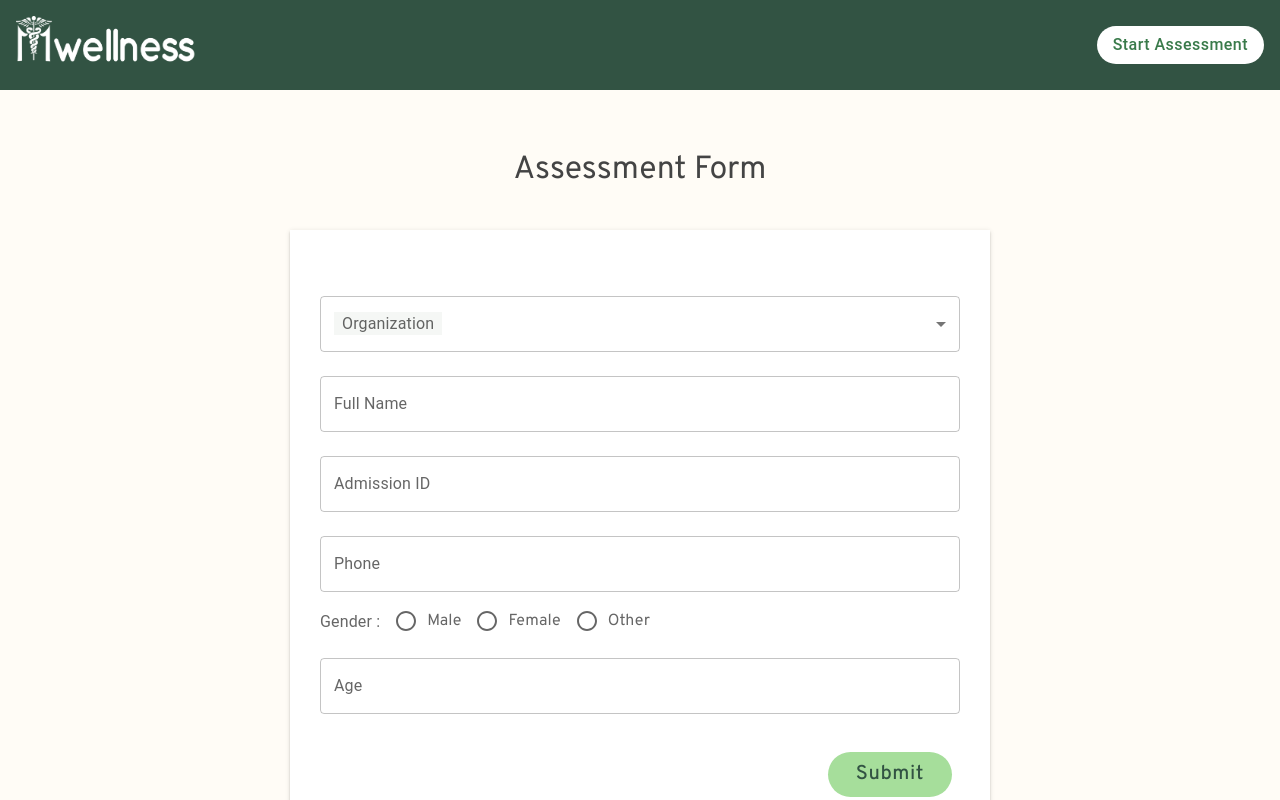
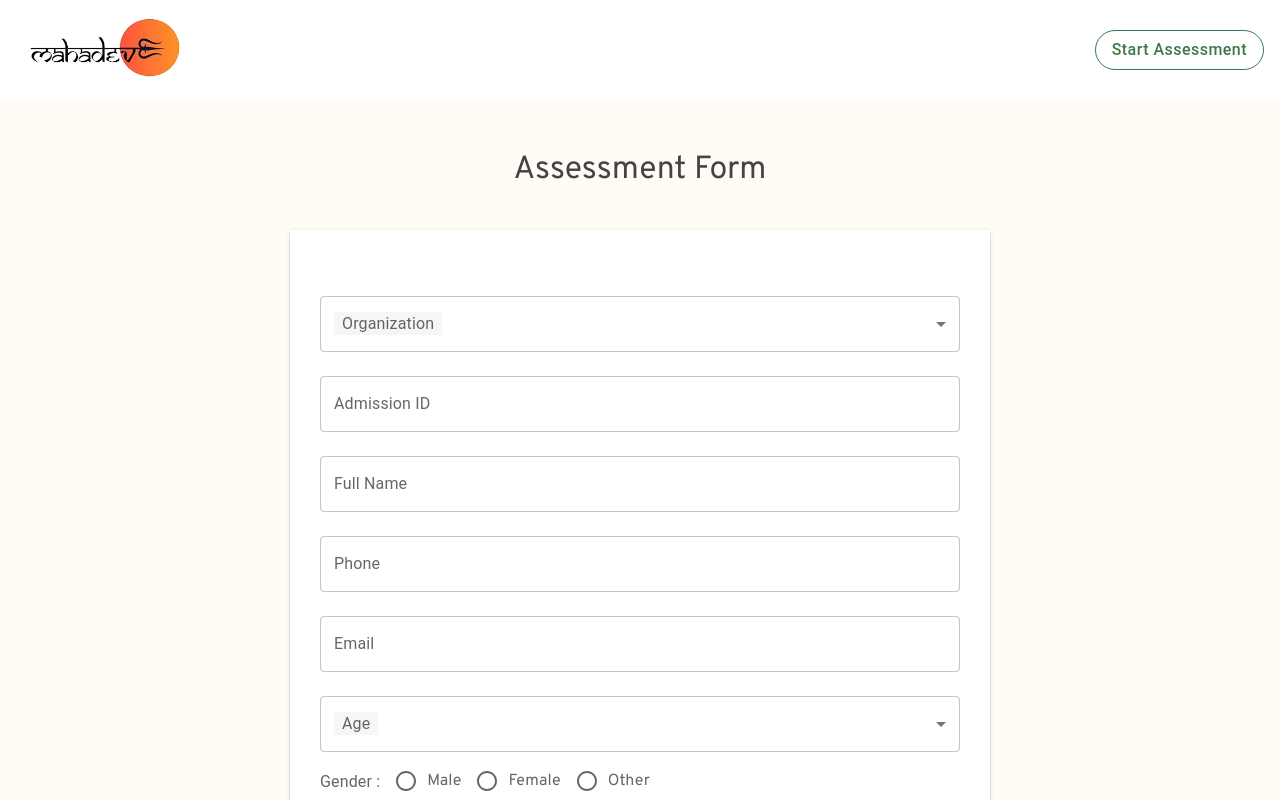
Before and after one commit to KaushalS1911/m_wellness_fe, a React (Create React App) app: page /assessment-form in a window 1280 px wide. Shown: the top 800 px of the page. Built offline with nearby package versions, Linux system fonts and the light colour scheme.

Commit message:
change logo

```diff
--- a/src/App.js
+++ b/src/App.js
@@ -15,7 +15,7 @@ import GetStartedForm from "./pages/getStarted/getStartedForm/GetStartedForm";
 import StartAssessment from "./pages/getStarted/startAssessment/StartAssessment";
 import {Box} from "@mui/material";
 
-function App() {
+export default function App() {
   return (
     <>
       <Header />
@@ -36,9 +36,7 @@ function App() {
       </Routes>
 
       {/*<Footer />*/}
-        <Box sx={{fontSize:"20px",py:2,textAlign:"center",fontWeight:"600",mt:{xs:2,md:4}}} className={"overpass"}>If you are in a crisis or any other person may be in danger - don't use this site.</Box>
+        <Box sx={{fontSize:"20px",py:5,textAlign:"center",fontWeight:"600",px:3}} className={"overpass"}>If you are in a crisis or any other person may be in danger - don't use this site.</Box>
     </>
   );
 }
-
-export default App;
--- a/src/components/global/Header.js
+++ b/src/components/global/Header.js
@@ -1,5 +1,5 @@
 import React from 'react';
-import logo from '../../assets/header/logo.png';
+import logo from '../../assets/header/logo-dark.png';
 import {
     Box,
     Button,
@@ -39,7 +39,7 @@ function Header(props) {
     <>
       <Box
         sx={{
-          backgroundColor: "darkGreen",
+          backgroundColor: "#fff",
           p: "16px",
           position: "fixed",
           top: "0",
@@ -148,7 +148,7 @@ function Header(props) {
 
                             <Button
                                 className='overpass'
-                                variant="contained"
+                                variant="outlined"
                                 sx={{
                                     width:"100% !important",
                                     borderRadius: "30px",
@@ -160,7 +160,9 @@ function Header(props) {
                                     "&:hover": {
                                         backgroundColor: "green",
                                         color: "white",
+                                    borderColor:"green",
                                     },
+                                    borderColor:"green",
                                 }}
                             >
                                 Start Assessment
@@ -231,6 +233,7 @@ function Header(props) {
               <Box>
                <NavLink to={'consent-form'}>
                    <Button
+                       variant={"outlined"}
                        sx={{
                            // fontWeight: "600",
                            background: "white",
@@ -242,7 +245,9 @@ function Header(props) {
                            borderRadius: "20px",
                            "&:hover": {
                                backgroundColor: "liteGreen",
+                           borderColor:"liteGreen"
                            },
+                           borderColor:"green"
                        }}
                    >
                       Start Assessment
--- a/src/pages/getStarted/getStartedForm/GetStartedForm.js
+++ b/src/pages/getStarted/getStartedForm/GetStartedForm.js
@@ -1,4 +1,4 @@
-import React from 'react';
+import React, {useEffect, useState} from 'react';
 import Box from "@mui/material/Box";
 import {
     Button,
@@ -16,6 +16,7 @@ import {useNavigate} from "react-router-dom";
 
 function GetStartedForm(props) {
     const navigate = useNavigate()
+    const [age,setAge] = useState([])
     const organizations = [
         { value: 'optum', label: 'Optum' },
         { value: 'teamhealth', label: 'Teamhealth' },
@@ -24,6 +25,9 @@ function GetStartedForm(props) {
         { value: 'Nhs', label: 'Nhs' },
     ];
 
+      for (let i=16;i<=100;i++){
+          age.push(i)
+      }
 
         const [formValues, setFormValues] = React.useState({
             organization: '',
@@ -32,6 +36,7 @@ function GetStartedForm(props) {
             phone: '',
             gender: false,
             age: '',
+            email:'',
         });
 
         const handleChange = (event) => {
@@ -86,6 +91,15 @@ function GetStartedForm(props) {
                                 </Select>
                             </FormControl>
 
+                                <TextField
+                                    fullWidth
+                                    margin="normal"
+                                    label="Admission ID"
+                                    name="admissionId"
+                                    value={formValues.admissionId}
+                                    onChange={handleChange}
+                                />
+
                             <TextField
                                 fullWidth
                                 margin="normal"
@@ -95,14 +109,7 @@ function GetStartedForm(props) {
                                 onChange={handleChange}
                             />
 
-                            <TextField
-                                fullWidth
-                                margin="normal"
-                                label="Admission ID"
-                                name="admissionId"
-                                value={formValues.admissionId}
-                                onChange={handleChange}
-                            />
+
 
                             <TextField
                                 fullWidth
@@ -112,9 +119,46 @@ function GetStartedForm(props) {
                                 value={formValues.phone}
                                 onChange={handleChange}
                             />
+                                <TextField
+                                fullWidth
+                                margin="normal"
+                                label="Email"
+                                name="email"
+                                value={formValues.email}
+                                onChange={handleChange}
+                            />
 
-                                <Box display="flex" alignItems="center" margin="normal">
-                                    <FormLabel component="legend" style={{ marginRight: '1rem' }}>Gender :</FormLabel>
+
+                                <FormControl fullWidth margin="normal">
+                                    <InputLabel  sx={{
+                                        backgroundColor: formValues.organization ? 'white' : 'white',
+                                        px: 1,
+                                        '&.Mui-focused': {
+                                            backgroundColor: 'white',
+                                        },
+                                    }}>Age</InputLabel>
+                                    <Select
+                                        name="age"
+                                        value={formValues.age}
+                                        onChange={handleChange}
+                                    >
+                                        {age.map((option) => (
+                                            <MenuItem key={option} value={option} >
+                                                {option}
+                                            </MenuItem>
+                                        ))}
+                                    </Select>
+                                </FormControl>
+                            {/*<TextField*/}
+                            {/*    fullWidth*/}
+                            {/*    margin="normal"*/}
+                            {/*    label="Age"*/}
+                            {/*    name="age"*/}
+                            {/*    value={formValues.age}*/}
+                            {/*    onChange={handleChange}*/}
+                            {/*/>*/}
+                                <Box display={{sm: "flex"}} mt={{xs:2,sm:"unset"}} alignItems="center" margin="normal">
+                                    <FormLabel component="legend" sx={{ marginRight: '1rem'}}>Gender :</FormLabel>
                                     <RadioGroup
                                         name="gender"
                                         value={formValues.gender}
@@ -126,15 +170,6 @@ function GetStartedForm(props) {
                                         <FormControlLabel sx={{color:"#00000099"}} value="other" control={<Radio />} label="Other" />
                                     </RadioGroup>
                                 </Box>
-
-                            <TextField
-                                fullWidth
-                                margin="normal"
-                                label="Age"
-                                name="age"
-                                value={formValues.age}
-                                onChange={handleChange}
-                            />
                             <Box sx={{mt: "20px", display: "flex", justifyContent: "end"}}>
 
                                 <Button
--- a/src/pages/getStarted/getStartedHome/GetStartedHome.js
+++ b/src/pages/getStarted/getStartedHome/GetStartedHome.js
@@ -64,7 +64,7 @@ function GetStartedHome(props) {
 
                             </Box>
 
-                            <Box display="flex" alignItems="center" margin="normal" my={3} sx={{fontWeight:700}} className={"overpass"}>
+                            <Box display={{sm:"flex"}} alignItems="center" margin="normal" my={3} sx={{fontWeight:700}} className={"overpass"}>
                                 <FormLabel  sx={{ marginRight: '1rem',color:"black" }} className={"overpass"}>Language :</FormLabel>
                                 <RadioGroup
                                     name="gender"
@@ -82,7 +82,7 @@ function GetStartedHome(props) {
                                     I accept the terms and conditions outlined above.
                                 </Box>
                             </Box>
-                            <Box sx={{mt: "20px", display: "flex", justifyContent: "end"}}>
+                            <Box sx={{mt: "20px", display: {sm:"flex"}, justifyContent: "end"}}>
 
                                 <Button
                                     className="overpass"
@@ -99,7 +99,8 @@ function GetStartedHome(props) {
                                             backgroundColor: "darkGreen",
                                             color: "white",
                                         },
-                                        mt: "10px",marginRight:1
+                                        mt: "10px",marginRight:1,
+                                        width:{xs:"100%",sm:"unset"}
                                     }}
                                 >
                                     Cancel
@@ -120,7 +121,8 @@ function GetStartedHome(props) {
                                             backgroundColor: "darkGreen",
                                             color: "white",
                                         },
-                                        mt: "10px"
+                                        mt: "10px",
+                                        width:{xs:"100%",sm:"unset"}
                                     }}
                                 >
                                     I Agree
```
Also changed, not shown: src/assets/header/logo-dark.png (added).
